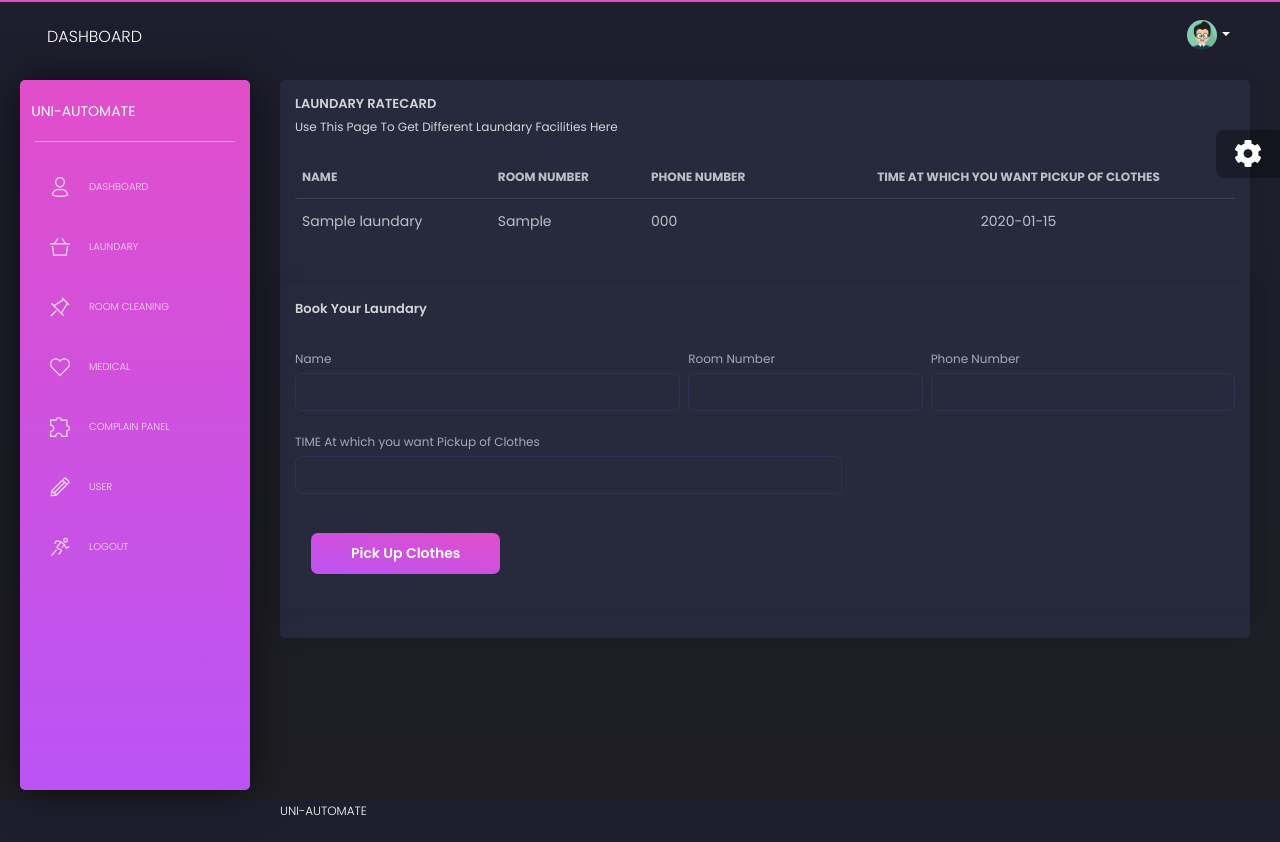
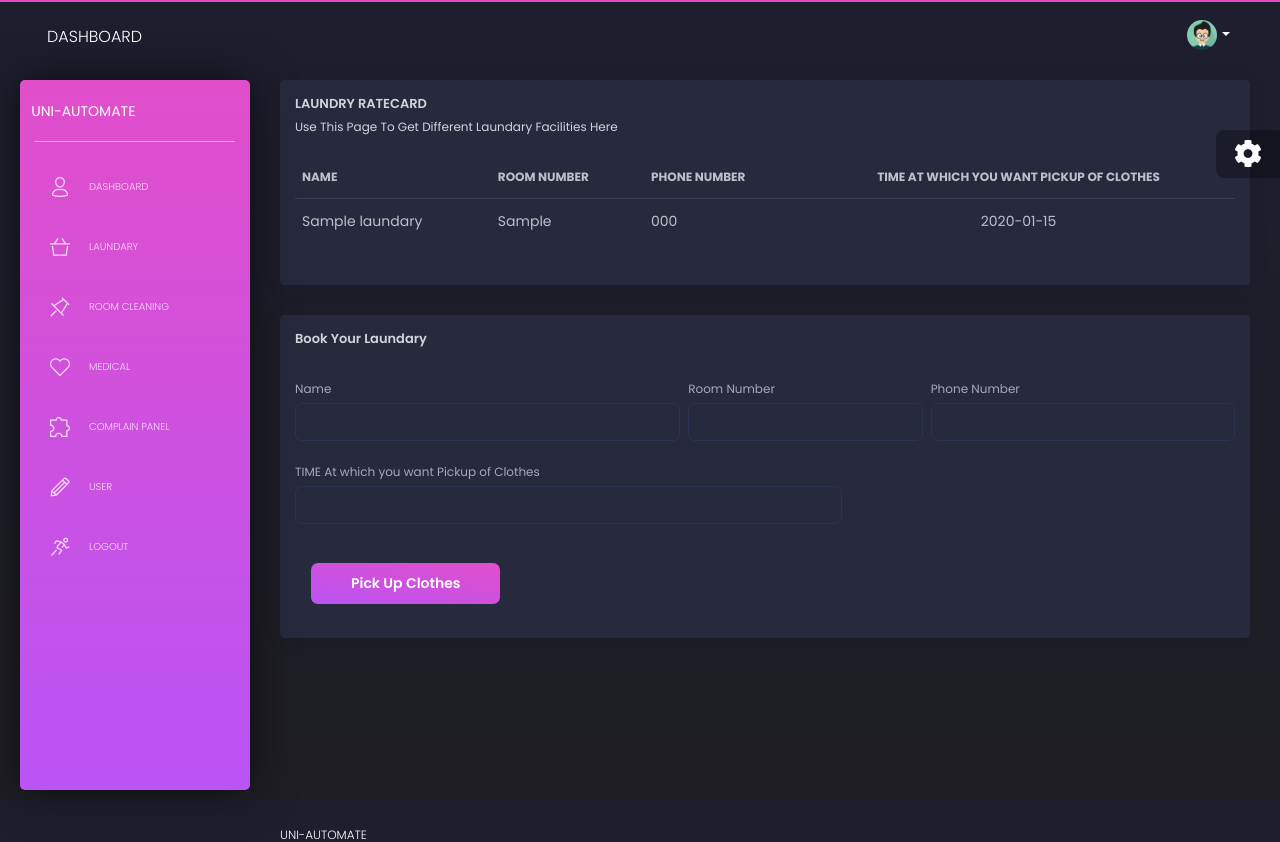
Before and after one commit to hari01584/project__UNIAutoMate__MakeAThon3077, a Django app: page /laundary in a window 1280 px wide. Shown: the top 842 px of the page. Run offline with Django 3.2, Linux system fonts and the light colour scheme; a user stored in the database is signed in; tables that the repository leaves empty hold one stand-in row (values such as "Sample post"); some libraries are stand-ins or nearby versions.

Commit message:
Update laundary.html

```diff
--- a/core/templates/laundary.html
+++ b/core/templates/laundary.html
@@ -11,7 +11,7 @@
   <div class="col-md-12">
     <div class="card">
       <div class="card-header">
-        <h5 class="title">LAUNDARY RATECARD</h5>
+        <h5 class="title">LAUNDRY RATECARD</h5>
         <p class="category">Use this page to get different laundary facilities here</p>
       </div>
       <div class="card-body">
@@ -58,6 +58,7 @@
           </table>
         </div>
       </div>
+    </div>
 
 
       <div class="row">
```
